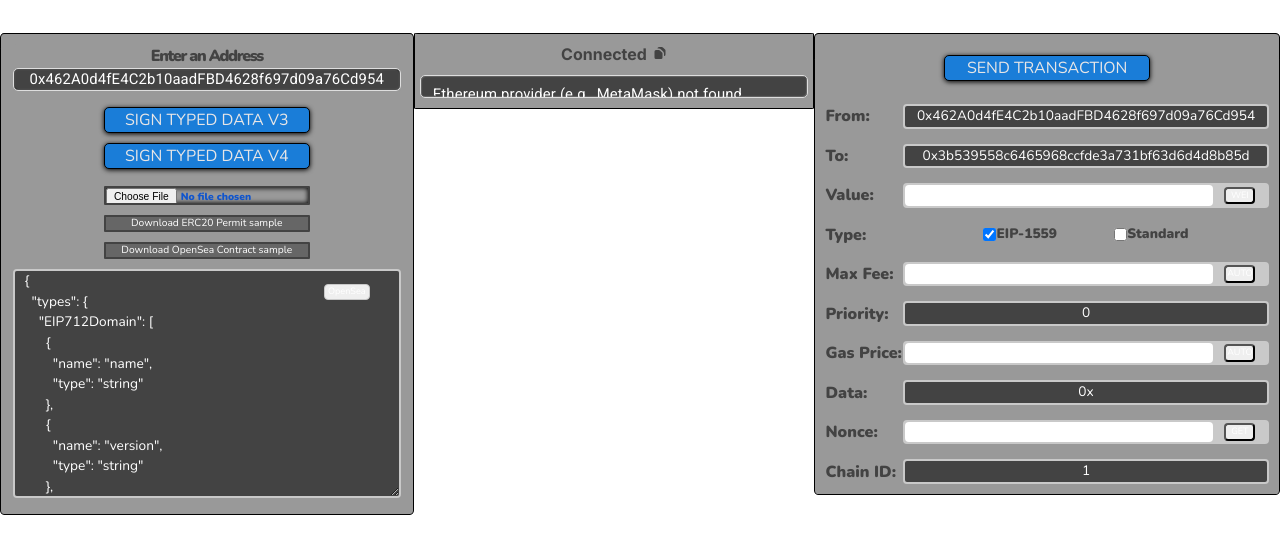
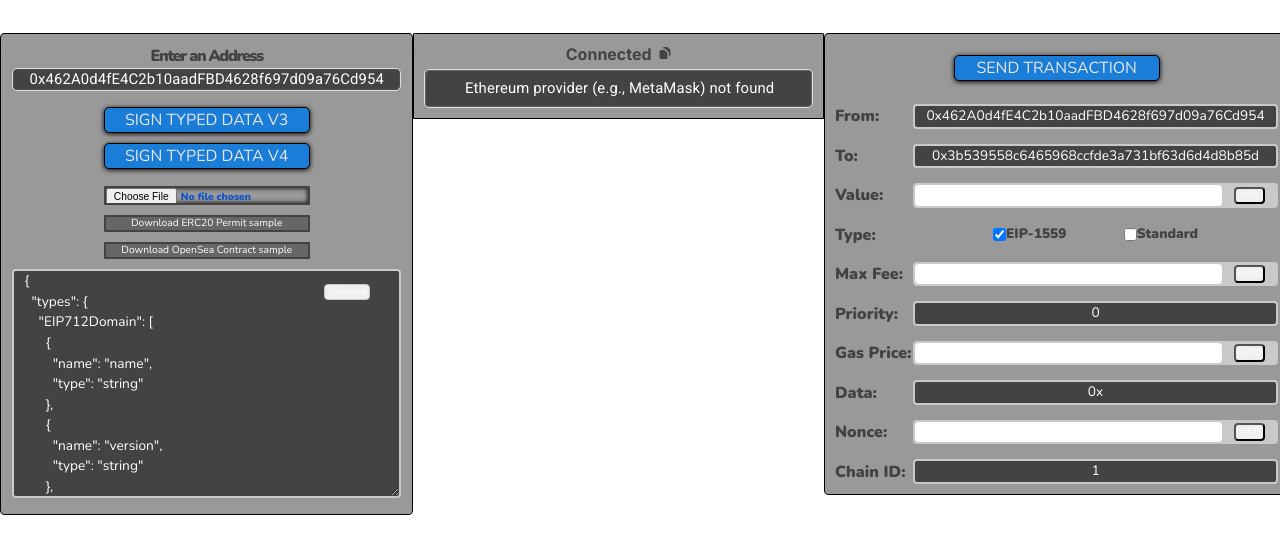
Before and after one commit to alejosequeira/scam_addresses, a Next.js app: page / in a window 1280 px wide. Shown: the top 554 px of the page. Built offline with nearby package versions, Linux system fonts and the light colour scheme.

Commit message:
code optimizing

```diff
--- a/components/connect/Connect.jsx
+++ b/components/connect/Connect.jsx
@@ -102,12 +102,15 @@ export default function Connect() {
                             fontSize: "0.65rem",
                             border: '1px solid rgb(222, 222, 222)',
                             borderRadius: '5px',
-                            height: '1rem',
                             width: '17rem',
                             boxShadow: '#666666 1px 1px 1px 0px inset, #666666 -1px -1px 1px 0px inset',
                             textDecoration: 'none',
-                            padding: '0px',
-                            marginTop:'0.5rem'
+                            padding: '0 10px 0px 0px',
+                            textAlign: 'center',
+                            margin: '0 5px',
+                            marginTop: '5px',
+                            display: 'flex',
+                            justifyContent: 'center'
                         }}
                     >
                         {accountsResult}</Alert>
```
